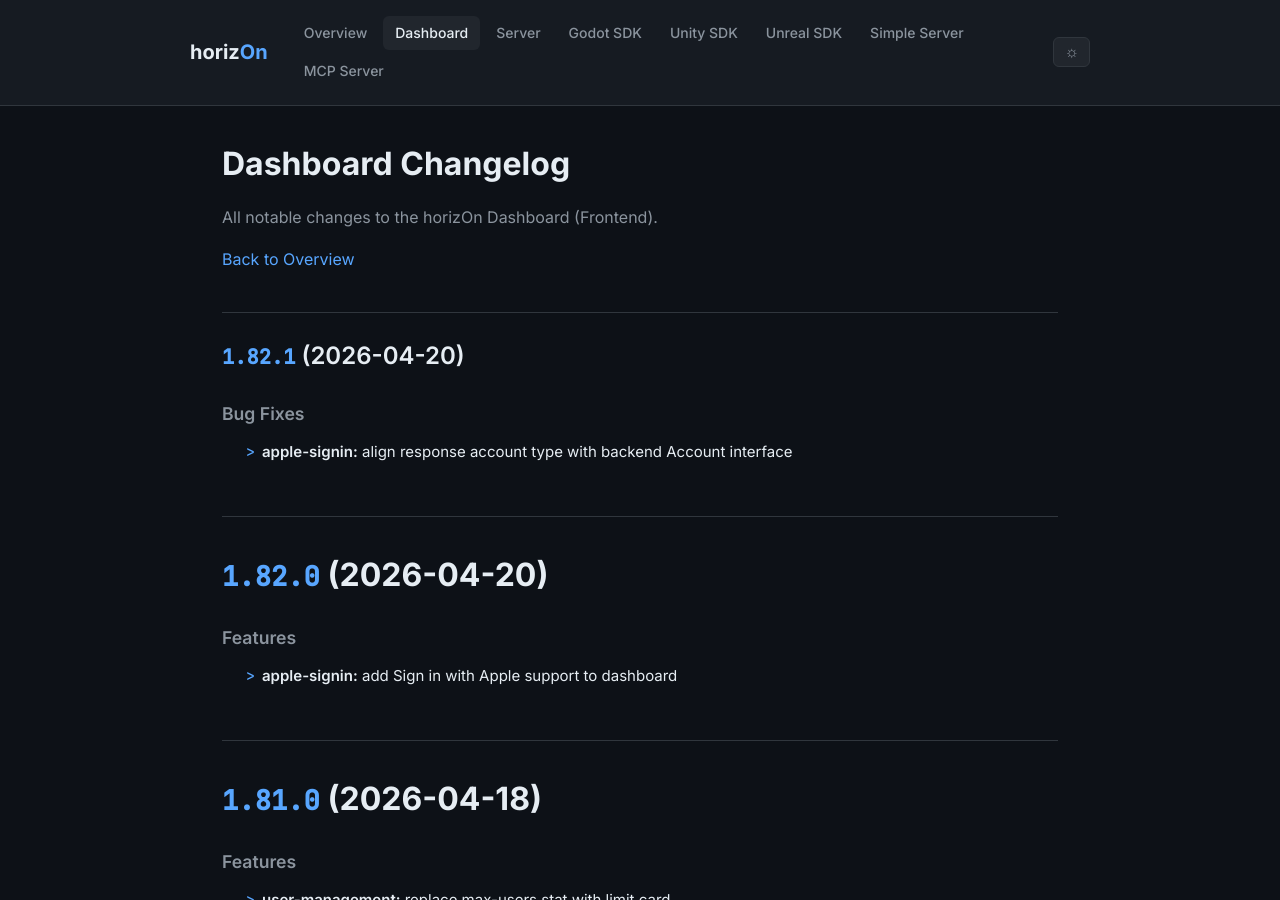
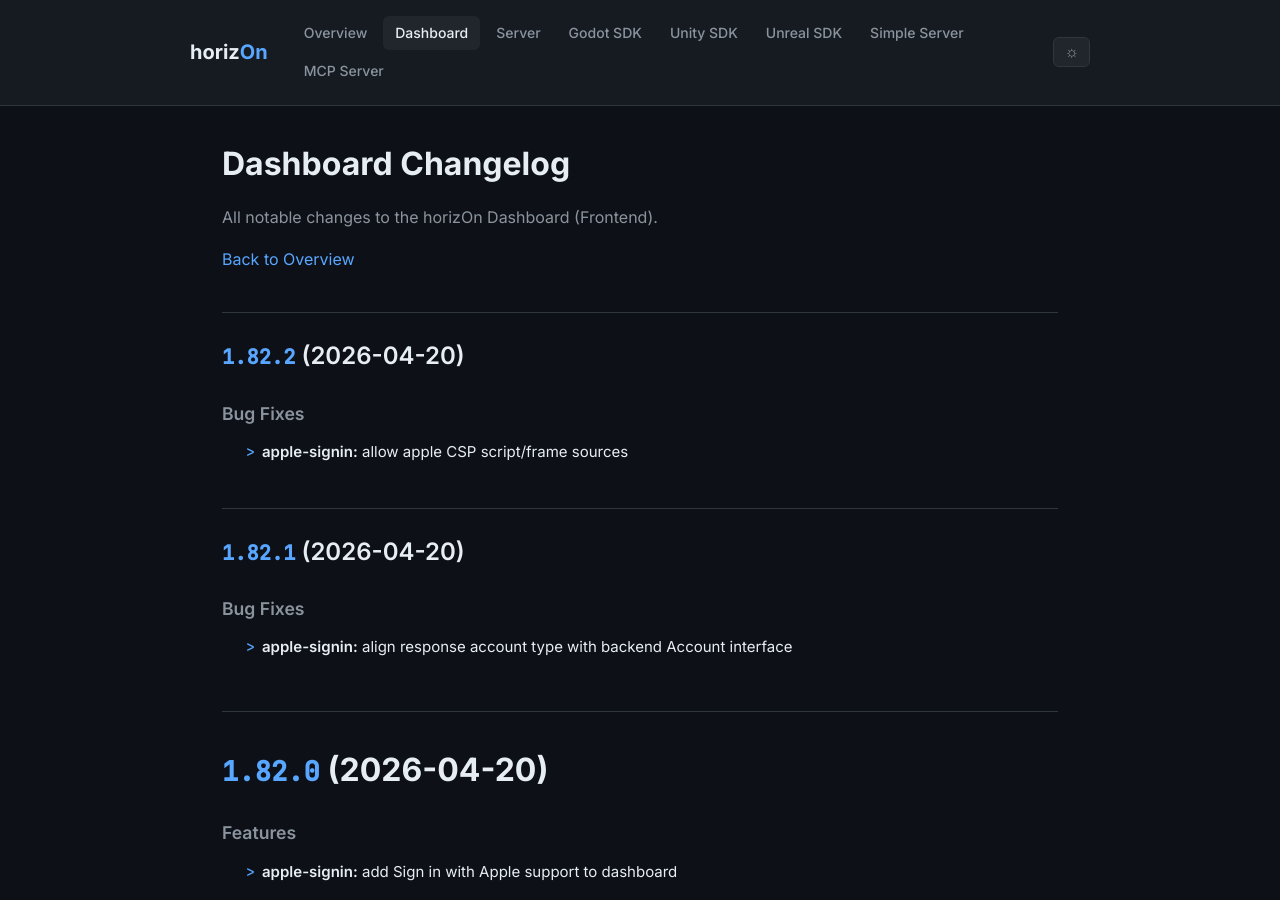
Before and after one commit to ProjectMakersDE/horizOn-Changelog, a Jekyll site: the page built from dashboard-changelog.md, in a window 1280 px wide and 900 px high. Built offline with Jekyll 4.4.1, drawn with Linux system fonts in a browser that asks for light colours.

Commit message:
chore: sync changelogs [skip ci]

```diff
--- a/dashboard-changelog.md
+++ b/dashboard-changelog.md
@@ -8,6 +8,13 @@ title: Dashboard Changelog
 All notable changes to the horizOn Dashboard (Frontend).
 
 [Back to Overview](.)
+
+## [1.82.2](https://github.com/ProjectMakersDE/horizOn-Dashboard/compare/v1.82.1...v1.82.2) (2026-04-20)
+
+
+### Bug Fixes
+
+* **apple-signin:** allow apple CSP script/frame sources ([620a1af](https://github.com/ProjectMakersDE/horizOn-Dashboard/commit/620a1afe2e3c585476be8b26ea654bb684019589))
 
 ## [1.82.1](https://github.com/ProjectMakersDE/horizOn-Dashboard/compare/v1.82.0...v1.82.1) (2026-04-20)
 
```
Also changed, not shown: index.md (+1 -1 lines).
